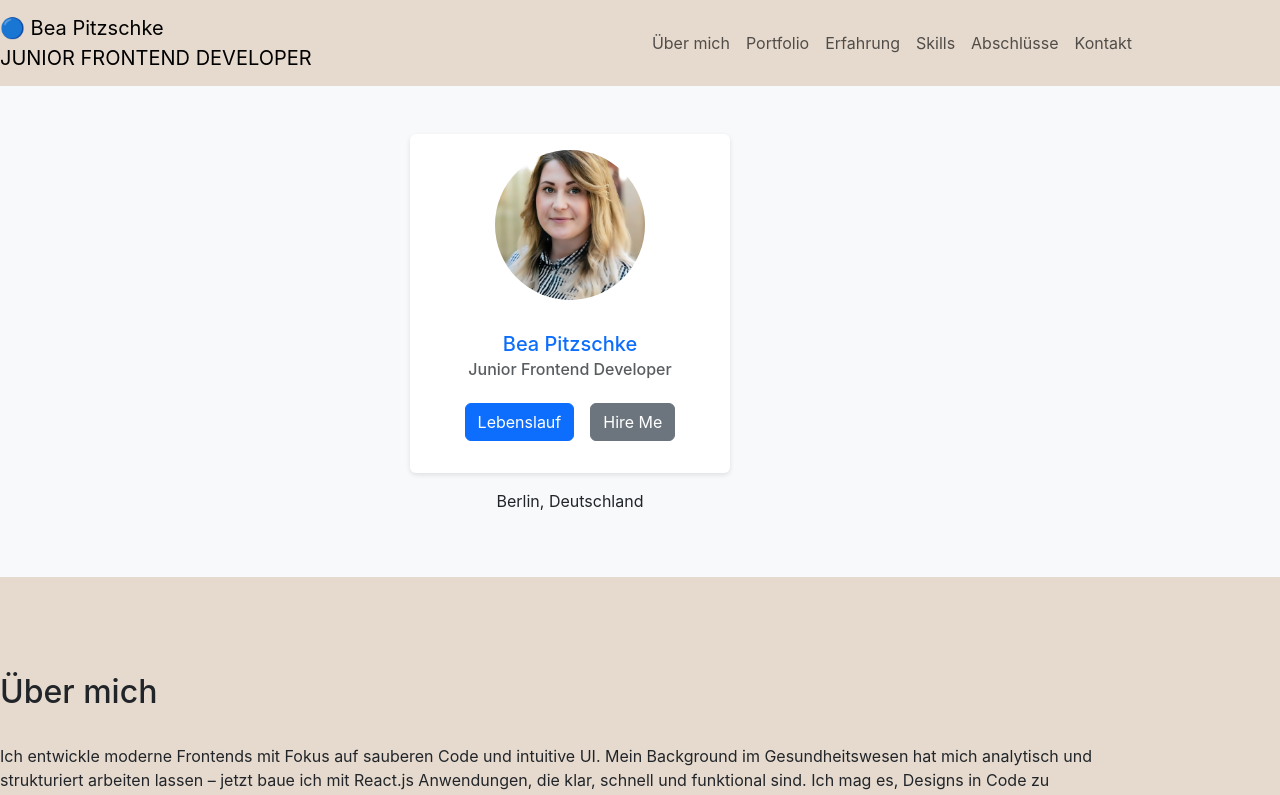
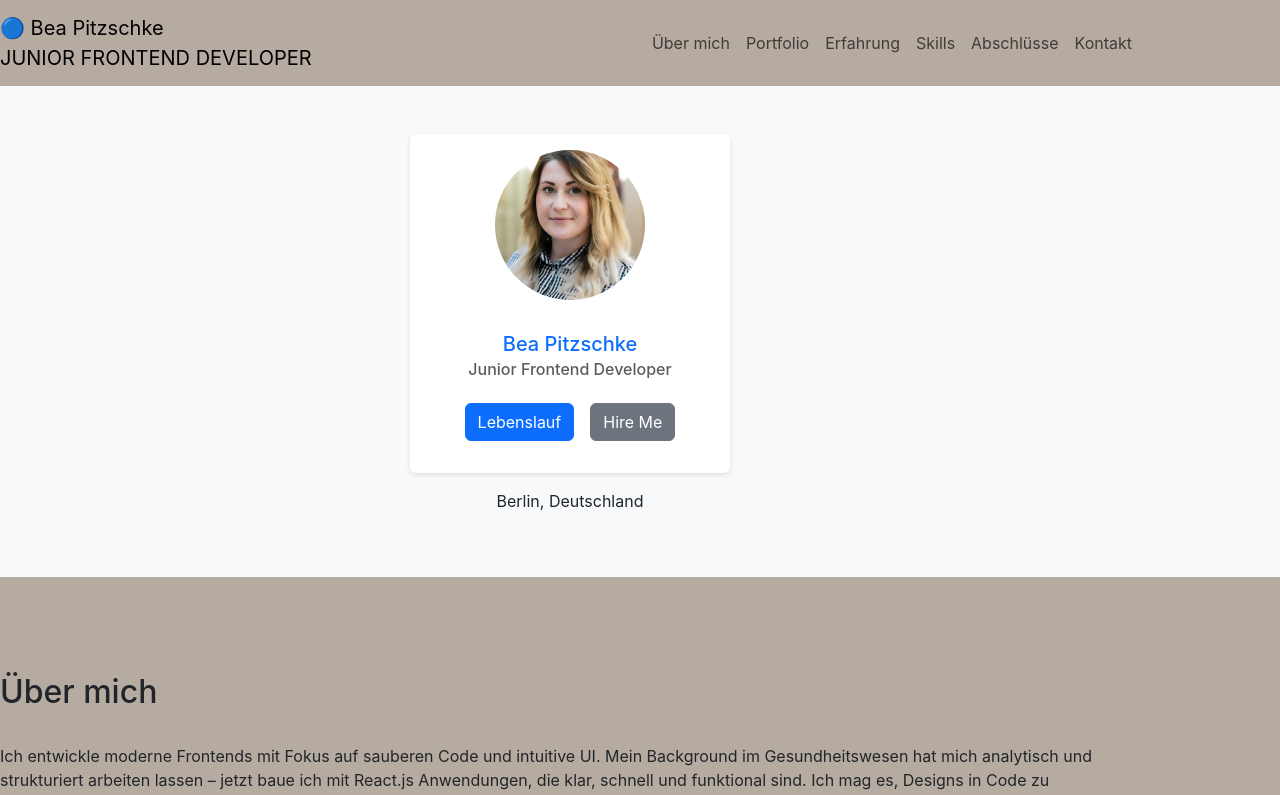
Before and after one commit to BeaCoden/my-cv, a React (Create React App) app: page / in a window 1280 px wide. Shown: the top 795 px of the page. Built offline with nearby package versions, Linux system fonts and the light colour scheme.

Commit message:
Update body background color for improved aesthetics

```diff
--- a/src/App.css
+++ b/src/App.css
@@ -4,7 +4,7 @@ html {
 
 body {
   margin: 0;
-  background-color: #e6dace;
+  background-color: #b6aba0;
   color: #212529;
   font-family: -apple-system, BlinkMacSystemFont, 'Segoe UI', 'Roboto', 'Oxygen',
     'Ubuntu', 'Cantarell', 'Fira Sans', 'Droid Sans', 'Helvetica Neue',
```
